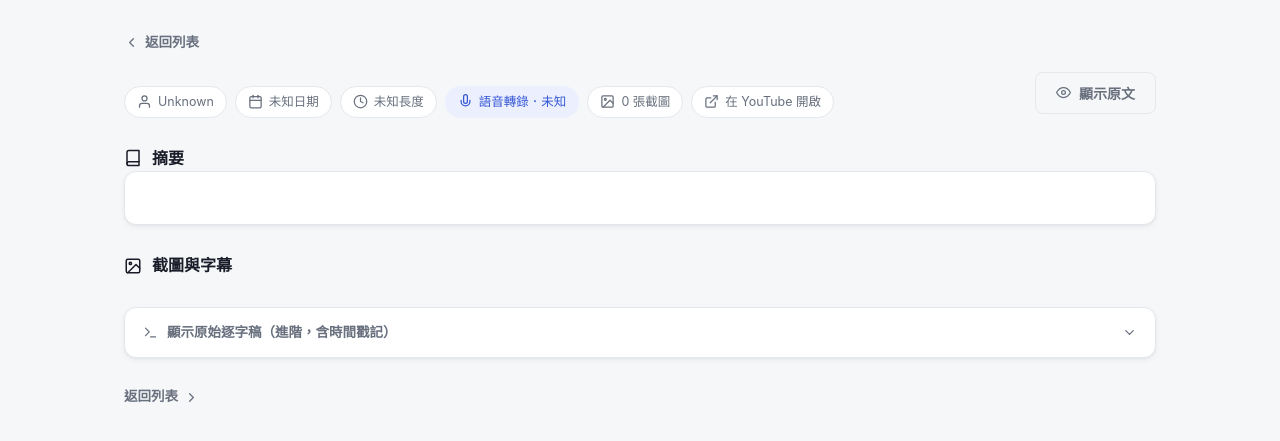
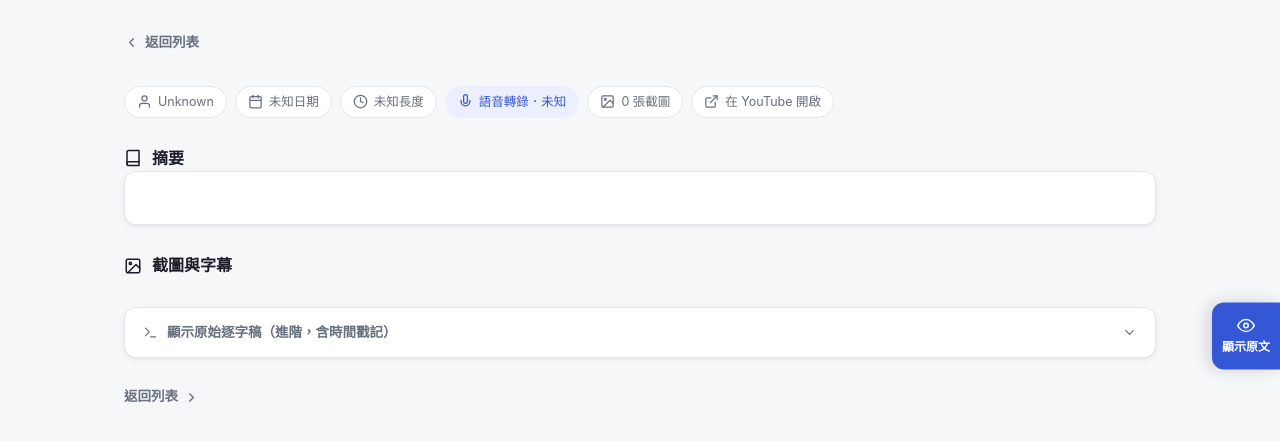
Before and after one commit to charlesc/YouTube-STTS, a Flask app: template templates/video_screenshots.html in a window 1280 px wide. Shown: the part 64-505 px from the top of the page. Run offline with Flask 3, Linux system fonts and the light colour scheme; the template is opened without the code that fills it, so the values that code supplies are empty.

Commit message:
「顯示原文」改回浮動在右側中間；截圖超過 1440px 寬時等比例縮小
- 「顯示原文」從頁首搬到 position: fixed 的浮動按鈕，貼在視窗右邊中間，
  捲動一長串截圖（這支影片有 129 張）時不用捲回頁首就能隨時切換，跟舊版
  的行為一致；改成非旋轉文字（不用 writing-mode: vertical-rl），中文
  「顯示原文」在窄按鈕裡直式排會不好讀。

- 截圖擷取新增 config.SCREENSHOT_MAX_WIDTH（預設 1440），
  _resize_frame_if_too_wide() 在 cv2.imwrite 前用 INTER_AREA 等比例縮小
  超過寬度上限的畫面；比門檻窄的影片（直式短影音）不放大。實測發現這支
  PG 影片的截圖其實是 3840x2160（4K 來源），改之前每張截圖都遠超過網頁
  用得到的解析度。只影響之後新處理的截圖，既有檔案不會自動重新產生。

補了 3 個測試涵蓋縮放/不縮放/使用 config 預設值。

Co-Authored-By: Claude Sonnet 5 <noreply@anthropic.com>
Claude-Session: https://claude.ai/code/session_01FgSPT8ie6mL4oWssgDxLKL

```diff
--- a/config.py
+++ b/config.py
@@ -14,6 +14,11 @@ FLASK_HOST = os.environ.get('FLASK_HOST', '0.0.0.0')
 FLASK_PORT = int(os.environ.get('FLASK_PORT', '5001'))
 FLASK_DEBUG = _env_bool('FLASK_DEBUG', default=False)
 UPLOAD_FOLDER = os.environ.get('UPLOAD_FOLDER', 'static/screenshots')
+
+# 截圖依影片原始解析度存檔，4K/2K 影片截圖會不必要地大（單張可能好幾 MB），
+# 網頁上顯示也用不到這麼高的解析度。寬度超過這個門檻時等比例縮小再存檔；
+# 影片本身比這個窄就不放大，維持原本大小。
+SCREENSHOT_MAX_WIDTH = int(os.environ.get('SCREENSHOT_MAX_WIDTH', '1440'))
 
 # SQLite
 DATABASE_NAME = os.environ.get('DATABASE_NAME', 'videos.db')
--- a/static/css/style.css
+++ b/static/css/style.css
@@ -373,6 +373,39 @@ tbody tr:hover { background: var(--surface-alt); }
 }
 .chip.accent { background: var(--accent-soft); color: var(--accent); border-color: transparent; }
 
+/* 「顯示原文」浮動在視窗右邊中間，捲動 129 張截圖的過程中隨時都能點，
+   不用捲回頁首。停靠在螢幕邊緣、只露出圓角的一側，跟頁籤一樣。 */
+.floating-toggle {
+  position: fixed;
+  right: 0;
+  top: 50%;
+  transform: translateY(-50%);
+  z-index: 40;
+  display: flex;
+  flex-direction: column;
+  align-items: center;
+  gap: 4px;
+  padding: 14px 10px;
+  border: none;
+  border-top-left-radius: var(--radius);
+  border-bottom-left-radius: var(--radius);
+  background: var(--accent);
+  color: #fff;
+  cursor: pointer;
+  box-shadow: -4px 0 16px rgba(16, 24, 40, .16);
+  font-family: inherit;
+  font-size: 12px;
+  font-weight: 600;
+  line-height: 1.4;
+  text-align: center;
+}
+.floating-toggle:hover { background: var(--accent-hover); }
+.floating-toggle[aria-pressed="true"] { background: var(--text); }
+
+@media (max-width: 640px) {
+  .floating-toggle { padding: 10px 8px; font-size: 11px; }
+}
+
 .summary-card { padding: 26px 28px; }
 .summary-card :is(h1, h2, h3, h4) { font-size: 13px; font-weight: 700; color: var(--accent); text-transform: uppercase; letter-spacing: .04em; margin: 20px 0 8px; }
 .summary-card :is(h1, h2, h3, h4):first-child { margin-top: 0; }
--- a/templates/video_screenshots.html
+++ b/templates/video_screenshots.html
@@ -58,12 +58,12 @@
                     </a>
                 </div>
             </div>
+        </div>
 
-            <button type="button" class="btn btn-ghost" id="toggleOriginal" aria-pressed="false">
-                <svg class="icon-sm" viewBox="0 0 24 24" fill="none" stroke="currentColor" stroke-width="2" stroke-linecap="round" stroke-linejoin="round"><path d="M1 12s4-8 11-8 11 8 11 8-4 8-11 8-11-8-11-8z"></path><circle cx="12" cy="12" r="3"></circle></svg>
-                <span id="toggleOriginalLabel">顯示原文</span>
-            </button>
-        </div>
+        <button type="button" class="floating-toggle" id="toggleOriginal" aria-pressed="false">
+            <svg class="icon" viewBox="0 0 24 24" fill="none" stroke="currentColor" stroke-width="2" stroke-linecap="round" stroke-linejoin="round"><path d="M1 12s4-8 11-8 11 8 11 8-4 8-11 8-11-8-11-8z"></path><circle cx="12" cy="12" r="3"></circle></svg>
+            <span id="toggleOriginalLabel">顯示原文</span>
+        </button>
 
         <div class="section">
             <div class="section-title">
--- a/utils/video_processor.py
+++ b/utils/video_processor.py
@@ -259,6 +259,18 @@ def _pick_subtitle_language(info):
     return None
 
 
+def _resize_frame_if_too_wide(frame, max_width=None):
+    """截圖依影片原始解析度存檔，4K/2K 影片截圖會不必要地大、網頁上也用不到
+    這麼高的解析度，寬度超過 config.SCREENSHOT_MAX_WIDTH 就等比例縮小；
+    影片本身比門檻窄（例如直式短影音）就不放大，維持原本大小。"""
+    max_width = max_width if max_width is not None else config.SCREENSHOT_MAX_WIDTH
+    height, width = frame.shape[:2]
+    if max_width <= 0 or width <= max_width:
+        return frame
+    new_height = round(height * (max_width / width))
+    return cv2.resize(frame, (max_width, new_height), interpolation=cv2.INTER_AREA)
+
+
 def process_video(youtube_url, output_folder, capture_interval=10, on_progress=None):
     """處理一支 YouTube 影片：下載、找字幕或轉錄、翻譯、摘要、擷取截圖。
 
@@ -429,7 +441,7 @@ def process_video(youtube_url, output_folder, capture_interval=10, on_progress=N
                 timestamp = i / fps if fps > 0 else i / 30
                 filename = f"{video_id}_{timestamp:.2f}.jpg"
                 filepath = os.path.join(output_folder, filename)
-                cv2.imwrite(filepath, frame)
+                cv2.imwrite(filepath, _resize_frame_if_too_wide(frame))
                 screenshots.append({
                     'filename': filename,
                     'timestamp': f"{timestamp:.2f}s"
```
Also changed, not shown: tests/test_video_processor.py (+30 -0 lines).
